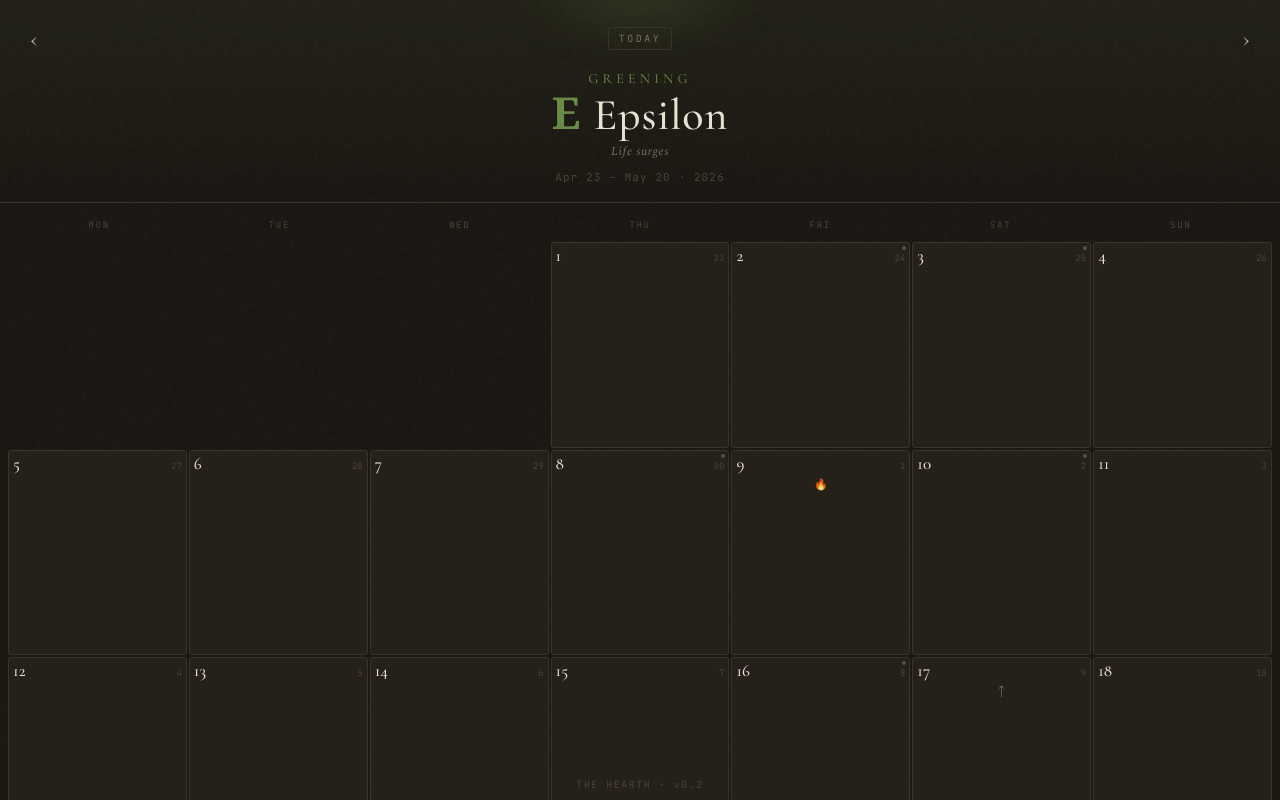
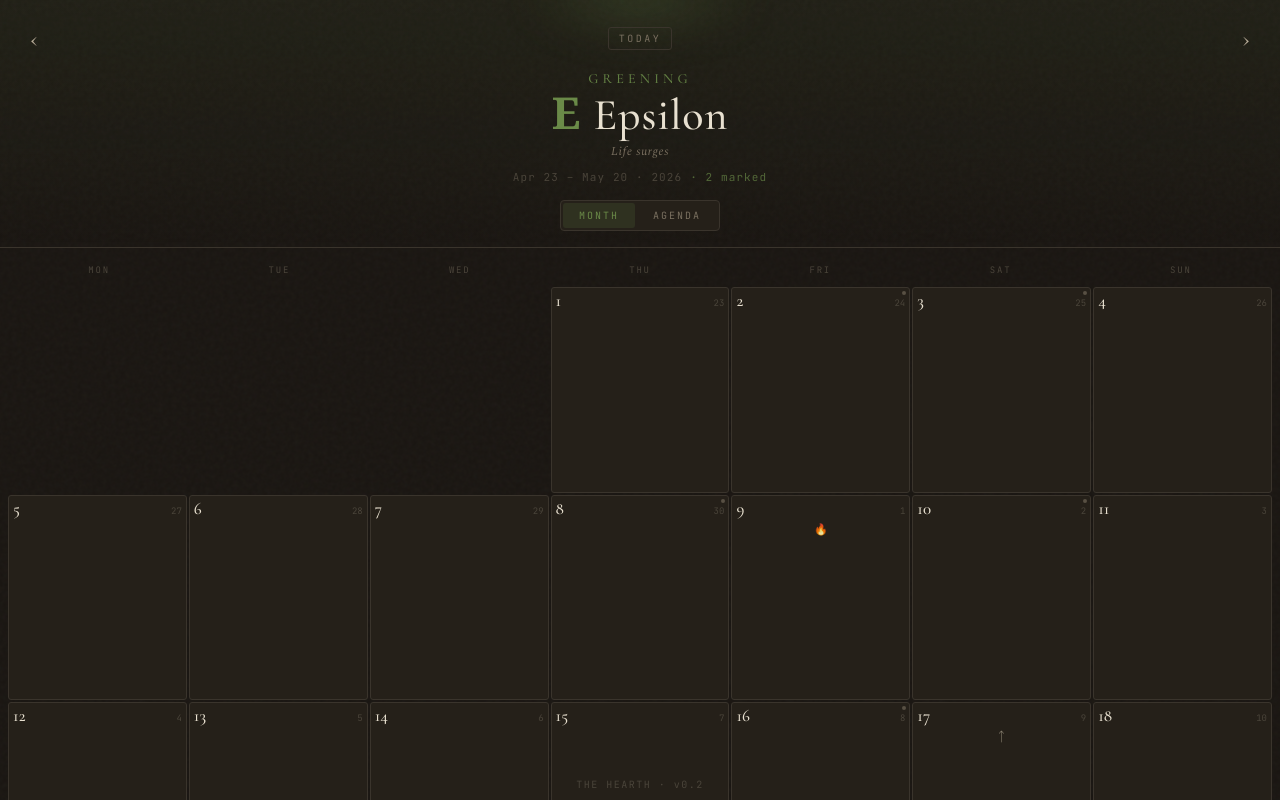
Before and after one commit to Lightbearer77/The-Hearth, a React (Vite) app: page / in a window 1280 px wide. Shown: the top 800 px of the page. Built offline with nearby package versions, Linux system fonts and the light colour scheme.

Commit message:
v0.2: Agenda view, editable event dates, multi-day events

```diff
--- a/src/components/SeasonalBanner.jsx
+++ b/src/components/SeasonalBanner.jsx
@@ -1,7 +1,22 @@
 import { fmtGreg } from '../constants.js';
+import { ASATRU_HOLIDAYS } from '../holidays.js';
 
-export default function SeasonalBanner({ meta, year, onPrev, onNext, onToday }) {
+export default function SeasonalBanner({ meta, year, viewMode, onSetViewMode, onPrev, onNext, onToday }) {
   const { name, letter, theme, range } = meta;
+
+  // Quick count of holidays/remembrance days in this Greek month (always the same, perpetual)
+  const monthId = name === 'Planning Day' ? 'PLANNING' : null;
+  // Resolve monthId from name if not Planning
+  let resolvedMonthId = monthId;
+  if (!resolvedMonthId) {
+    const matchMap = {
+      'Alpha':'M01','Beta':'M02','Gamma':'M03','Delta':'M04','Epsilon':'M05',
+      'Zeta':'M06','Eta':'M07','Theta':'M08','Iota':'M09','Kappa':'M10',
+      'Lambda':'M11','Mu':'M12','Nu':'M13',
+    };
+    resolvedMonthId = matchMap[name];
+  }
+  const holidayCount = ASATRU_HOLIDAYS.filter(h => h.greekMonth === resolvedMonthId).length;
 
   return (
     <header style={{
@@ -11,7 +26,6 @@ export default function SeasonalBanner({ meta, year, onPrev, onNext, onToday })
       background: `linear-gradient(180deg, ${theme.color}18 0%, transparent 100%)`,
       overflow: 'hidden',
     }}>
-      {/* Soft seasonal glow overlay */}
       <div style={{
         position: 'absolute',
         top: -40, left: '50%',
@@ -95,6 +109,43 @@ export default function SeasonalBanner({ meta, year, onPrev, onNext, onToday })
           letterSpacing: '0.1em',
         }}>
           {fmtGreg(range.start)} – {fmtGreg(range.end)} · {year}
+          {holidayCount > 0 && (
+            <span style={{ color: theme.color, opacity: 0.7, marginLeft: 8 }}>
+              · {holidayCount} marked
+            </span>
+          )}
+        </div>
+      </div>
+
+      {/* View toggle */}
+      <div style={{
+        display: 'flex',
+        justifyContent: 'center',
+        marginTop: 14,
+        position: 'relative',
+      }}>
+        <div style={{
+          display: 'flex',
+          background: 'var(--bg-surface)',
+          border: '1px solid var(--border-subtle)',
+          borderRadius: 4,
+          padding: 2,
+          gap: 2,
+        }}>
+          <ToggleBtn
+            active={viewMode === 'month'}
+            onClick={() => onSetViewMode('month')}
+            color={theme.color}
+          >
+            MONTH
+          </ToggleBtn>
+          <ToggleBtn
+            active={viewMode === 'agenda'}
+            onClick={() => onSetViewMode('agenda')}
+            color={theme.color}
+          >
+            AGENDA
+          </ToggleBtn>
         </div>
       </div>
     </header>
@@ -118,3 +169,23 @@ function NavBtn({ onClick, children, ...rest }) {
     </button>
   );
 }
+
+function ToggleBtn({ active, onClick, color, children }) {
+  return (
+    <button
+      onClick={onClick}
+      style={{
+        padding: '6px 16px',
+        fontFamily: 'var(--font-mono)',
+        fontSize: 10,
+        letterSpacing: '0.2em',
+        borderRadius: 3,
+        background: active ? `${color}28` : 'transparent',
+        color: active ? color : 'var(--text-muted)',
+        transition: 'all 0.15s ease',
+      }}
+    >
+      {children}
+    </button>
+  );
+}
```
